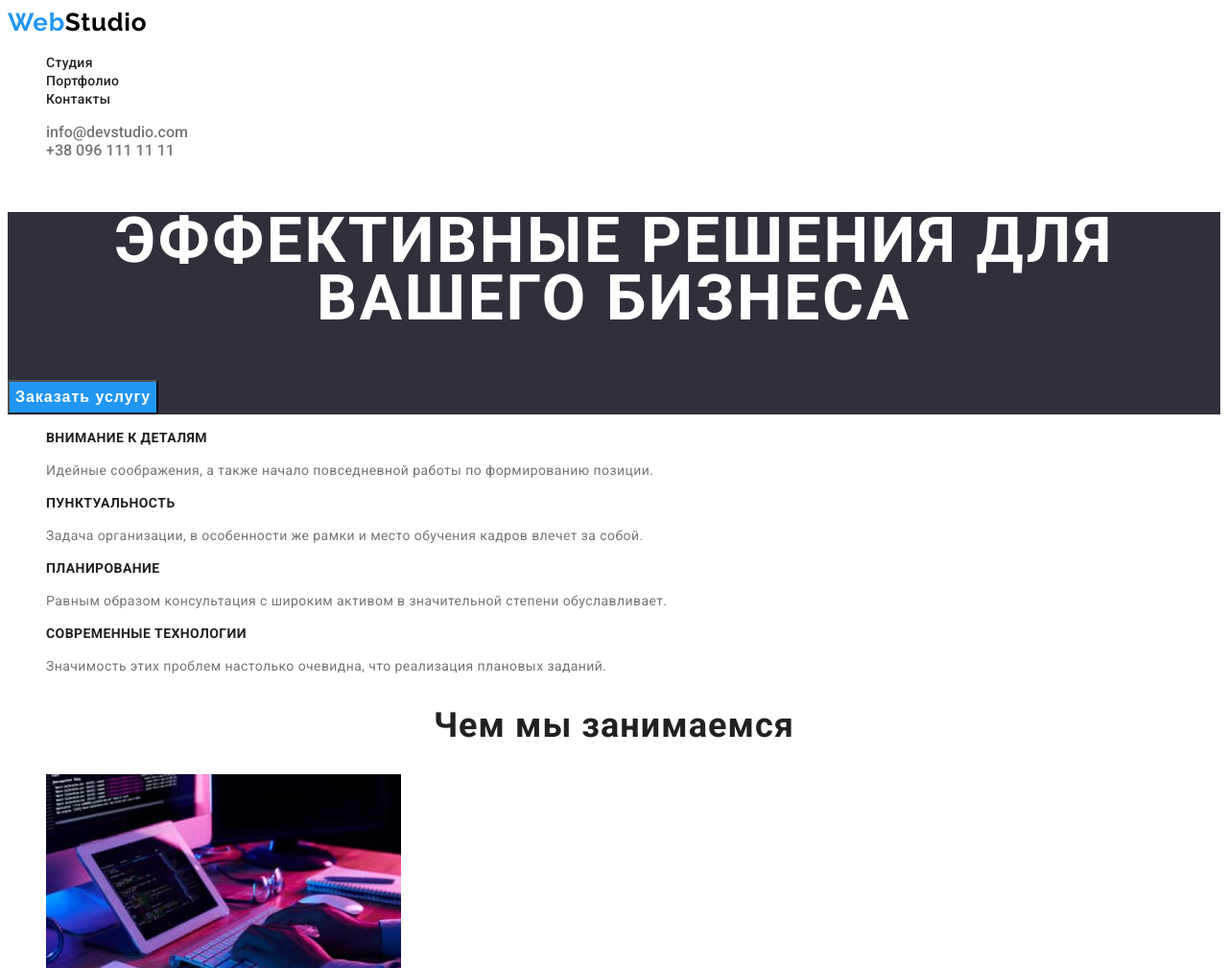
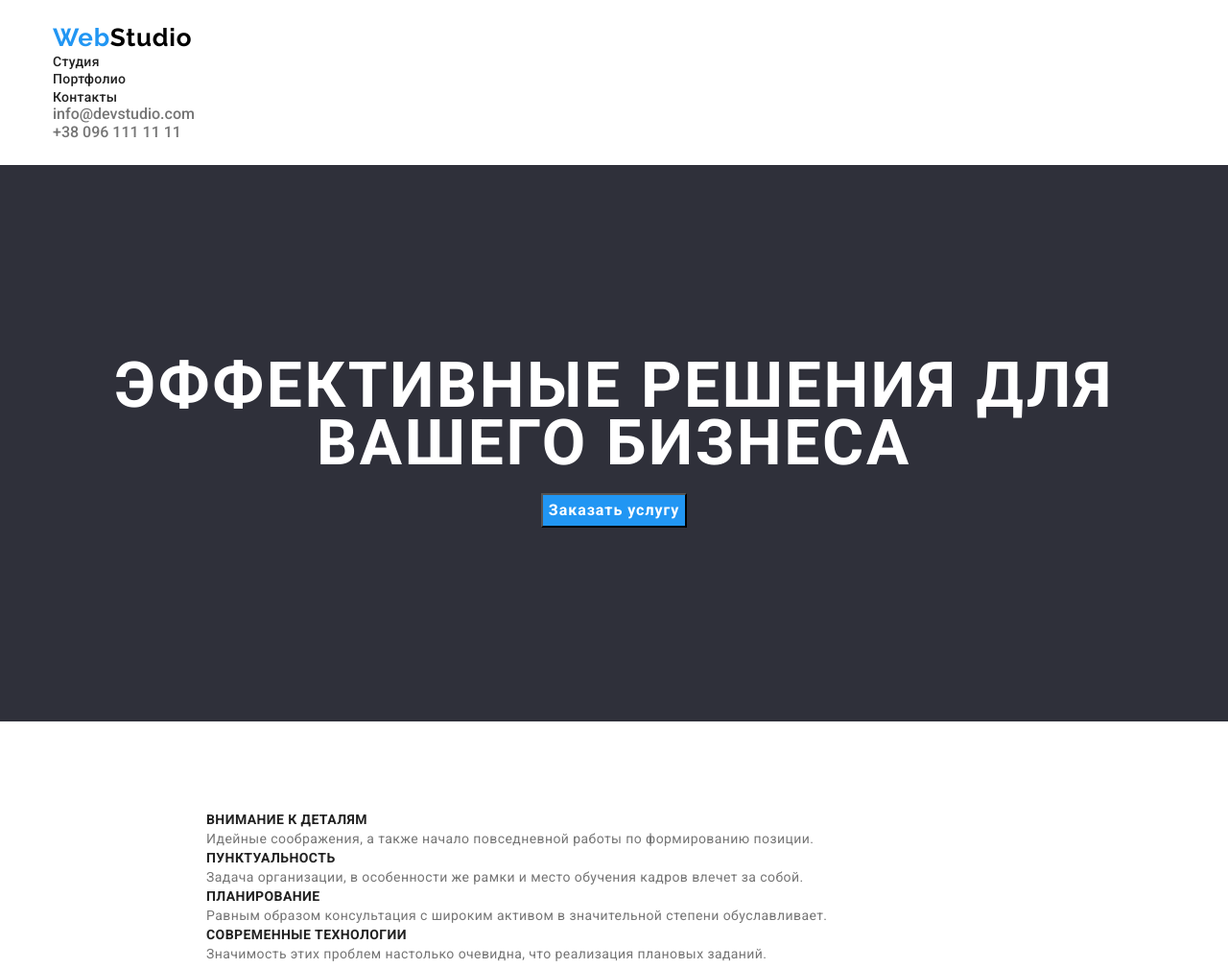
Before and after one commit to Konoplya156/goit-markup-hw-03, a plain HTML site: page index.html in a window 1280 px wide. Shown: the top 1009 px of the page at 96% size. Drawn offline with nearby package versions, Linux system fonts and the light colour scheme.

Commit message:
Update html and portfolio

```diff
--- a/css/styles.css
+++ b/css/styles.css
@@ -1,3 +1,30 @@
+p,
+h1,
+h2,
+h3,
+h4,
+h5,
+h6 {
+    margin: 0;
+}
+
+
+ul {
+    margin: 0;
+    padding-left: 0;
+}
+
+
+button {
+    cursor: pointer;
+}
+
+address {
+    font-style: normal;
+}
+
+
+
 body {
     font-family: 'Roboto', sans-serif;
     color: #212121;
@@ -8,6 +35,36 @@ body {
 
 .link {
     text-decoration: none;
+}
+
+
+.container {
+    width: 1200px;
+    padding-right: 15px;
+    padding-left: 15px;
+    margin-left: auto;
+    margin-right: auto;
+}
+
+
+
+.header {
+    padding-top: 24px;
+    padding-bottom: 25px;
+}
+
+
+
+.hero {
+    width: 100%;
+    padding-top: 200px;
+    padding-bottom: 200px;
+}
+
+
+.hero_content {
+    margin-bottom: 94px;
+    margin-top: 94px;
 }
 
 .about,
@@ -42,6 +99,8 @@ body {
 
 
 .we {
+    /* width: 270px;
+        height: 16px; */
     font-weight: 400;
     font-size: 14px;
     line-height: 24px;
@@ -49,8 +108,15 @@ body {
     color: #757575;
 }
 
+.we,
+.page {
+    padding-left: 215px;
+    padding-right: 215px;
+}
 
 .page {
+    /* width: 270px;
+    height: 75px; */
     font-weight: 700;
     font-size: 14px;
     line-height: 16px;
@@ -143,9 +209,6 @@ ul {
     font-weight: 700;
     font-size: 16px;
     line-height: 30px;
-    display: flex;
-    align-items: center;
-    text-align: center;
     letter-spacing: 0.06em;
     background-color: #2196F3;
 }
--- a/index.html
+++ b/index.html
@@ -8,6 +8,9 @@
     <title>WebStudio</title>
     <link rel="preconnect" href="https://fonts.googleapis.com">
     <link rel="preconnect" href="https://fonts.gstatic.com" crossorigin>
+    <link rel="stylesheet" href="https://cdnjs.cloudflare.com/ajax/libs/modern-normalize/1.1.0/modern-normalize.min.css"
+        integrity="sha512-wpPYUAdjBVSE4KJnH1VR1HeZfpl1ub8YT/NKx4PuQ5NmX2tKuGu6U/JRp5y+Y8XG2tV+wKQpNHVUX03MfMFn9Q=="
+        crossorigin="anonymous" referrerpolicy="no-referrer" />
     <link href="https://fonts.googleapis.com/css2?family=Raleway:wght@700&family=Roboto:wght@400;500;700&display=swap"
         rel="stylesheet">
     <link rel="stylesheet" href="./css/styles.css">
@@ -15,7 +18,8 @@
 </head>
 
 <body>
-    <header>
+    <header class="header">
+        <div class="container">
             <nav>
                 <a href="" class="logo_header_1 link"><span class="logo_header">Web</span><span>Studio</span></a>
                 <ul>
@@ -34,29 +38,35 @@
                 <li><a href="mailto:info@devstudio.com" class="mail link">info@devstudio.com</a></li>
                 <li><a href="tel:+380961111111" class="number link">+38 096 111 11 11</a></li>
             </ul>
-
-
-
+        </div>
     </header>
     <main>
+
         <section class="main_title">
+            <div class="hero">
                 <h1 class="main_title1">Эффективные решения для вашего бизнеса</h1>
                 <button type="button" class="buy">Заказать услугу</button>
+            </div>
         </section>
+
+        <div class="hero_content">
             <section>
                 <ul>
                     <li>
                         <h2 class="page">Внимание к деталям</h2>
-                    <p class="we">Идейные соображения, а также начало повседневной работы по формированию позиции.</p>
+                        <p class="we">Идейные соображения, а также начало повседневной работы по формированию позиции.
+                        </p>
                     </li>
                     <li>
                         <h2 class="page">Пунктуальность</h2>
-                    <p class="we">Задача организации, в особенности же рамки и место обучения кадров влечет за собой.
+                        <p class="we">Задача организации, в особенности же рамки и место обучения кадров влечет за
+                            собой.
                         </p>
                     </li>
                     <li>
                         <h2 class="page">Планирование</h2>
-                    <p class="we">Равным образом консультация с широким активом в значительной степени обуславливает.
+                        <p class="we">Равным образом консультация с широким активом в значительной степени
+                            обуславливает.
                         </p>
                     </li>
                     <li>
@@ -65,6 +75,8 @@
                     </li>
                 </ul>
             </section>
+        </div>
+
         <section>
             <h2 class="main_page">Чем мы занимаемся</h2>
             <ul>
@@ -95,6 +107,7 @@
                 </li>
             </ul>
         </section>
+
     </main>
     <footer class="footer">
         <a href="" class="logo_footer_1 link"><span class="logo_footer">Web</span><span>Studio</span></a>
@@ -107,6 +120,8 @@
                 <li><a href="tell:+380991111111" class="footer_number link">+38 099 111 11 11</a></li>
             </ul>
         </address>
+        </div>
+
 
     </footer>
 </body>
```
Also changed, not shown: portfolio.html (+9 -1 lines). Lines whose indentation alone changed are shown as unchanged.
